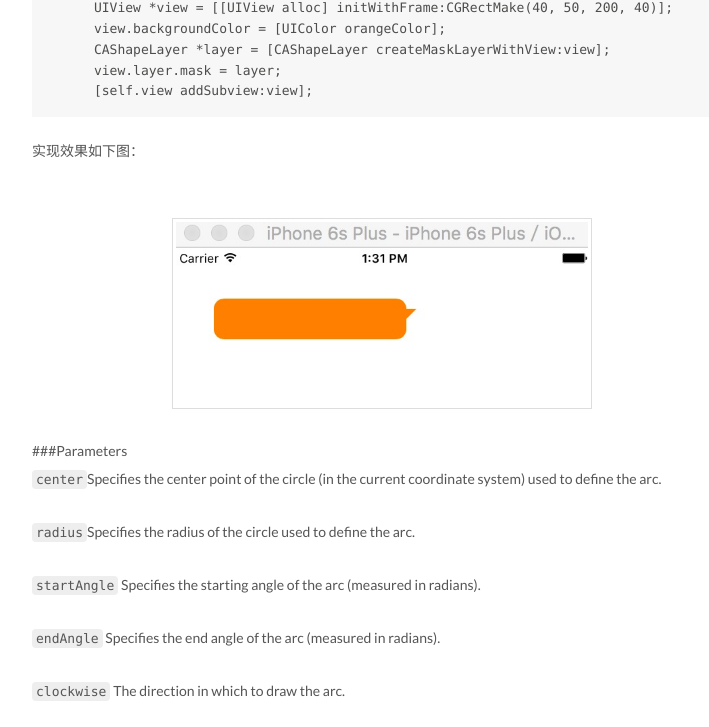
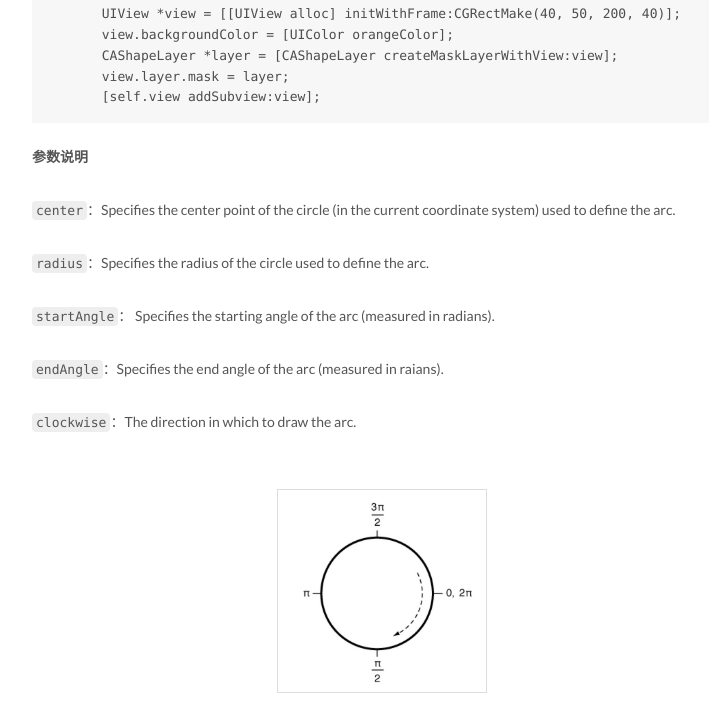
Before and after one commit to yuppieboy/yuppieboy.github.io, a plain HTML site: page index.html in a window 1280 px wide. Shown: the part 1436-2163 px from the top of the page, without its empty margins (258-967 px from the left). Drawn offline with Linux system fonts and the light colour scheme.

Commit message:
Site updated: 2016-07-12 14:57:34

```diff
--- a/index.html
+++ b/index.html
@@ -313,8 +313,8 @@
 
 
 
-            <h3 id="实现机制"><a href="#实现机制" class="headerlink" title="实现机制"></a>实现机制</h3><p>  在每一View的layer层中有一个mask属性，他就是专门来设置该View的遮罩效果的。该mask本身也是一个layer层。我们只需要生成一个自定义的layer，然后覆盖在需要遮罩的View上面即可。问题就归于如何生成入上图所示的不规则图片的Layer。CAShapeLayer可以根据几个点的依次连线，产生一个闭合空间的layer。</p>
-<h3 id="实现方法"><a href="#实现方法" class="headerlink" title="实现方法"></a>实现方法</h3><p>  实现一个CAShapeLayer的Category。</p>
+            <h2 id="实现机制"><a href="#实现机制" class="headerlink" title="实现机制"></a>实现机制</h2><p>在每一View的layer层中有一个mask属性，他就是专门来设置该View的遮罩效果的。该mask本身也是一个layer层。我们只需要生成一个自定义的layer，然后覆盖在需要遮罩的View上面即可。问题就归于如何生成入上图所示的不规则图片的Layer。CAShapeLayer可以根据几个点的依次连线，产生一个闭合空间的layer。</p>
+<h2 id="实现方法"><a href="#实现方法" class="headerlink" title="实现方法"></a>实现方法</h2><p>  实现一个CAShapeLayer的Category。</p>
 <pre><code>+ (instancetype)createMaskLayerWithView : (UIView *)view{
 
        CGFloat viewWidth = CGRectGetWidth(view.frame);
@@ -363,16 +363,17 @@
        CAShapeLayer *layer = [CAShapeLayer createMaskLayerWithView:view];
        view.layer.mask = layer;
        [self.view addSubview:view];
-</code></pre><p>实现效果如下图：</p>
-<div align="center"><br><img src="https://raw.githubusercontent.com/yuppieboy/yuppieboy.github.io/master/images/Bubble.png" width="60%"><br></div>
+</code></pre><p><strong>参数说明</strong></p>
+<p><code>center</code>：Specifies the center point of the circle (in the current coordinate system) used to define the arc.</p>
+<p><code>radius</code>：Specifies the radius of the circle used to define the arc.</p>
+<p><code>startAngle</code>：    Specifies the starting angle of the arc (measured in radians).</p>
+<p><code>endAngle</code>：Specifies the end angle of the arc (measured in raians).</p>
+<p><code>clockwise</code>：The direction in which to draw the arc.</p>
+<div align="center"><br><img src="https://raw.githubusercontent.com/yuppieboy/yuppieboy.github.io/master/images/angle.png" width="30%"><br></div><br>实现效果如下图：<br><br><div align="center"><br><img src="https://raw.githubusercontent.com/yuppieboy/yuppieboy.github.io/master/images/Bubble.png" width="30%"><br></div>
 
 
-<p>###Parameters<br><code>center</code>Specifies the center point of the circle (in the current coordinate system) used to define the arc.</p>
-<p><code>radius</code>Specifies the radius of the circle used to define the arc.</p>
-<p><code>startAngle</code>    Specifies the starting angle of the arc (measured in radians).</p>
-<p><code>endAngle</code>    Specifies the end angle of the arc (measured in radians).</p>
-<p><code>clockwise</code>    The direction in which to draw the arc.</p>
-<div align="center"><br><img src="https://raw.githubusercontent.com/yuppieboy/yuppieboy.github.io/master/images/angle.png" width="60%"><br></div>
+
+
 
 
 
```
Also changed, not shown: 2016/07/12/利用CAShaperLayer绘制气泡/index.html (+21 -20 lines). Lines whose indentation alone changed are shown as unchanged.
